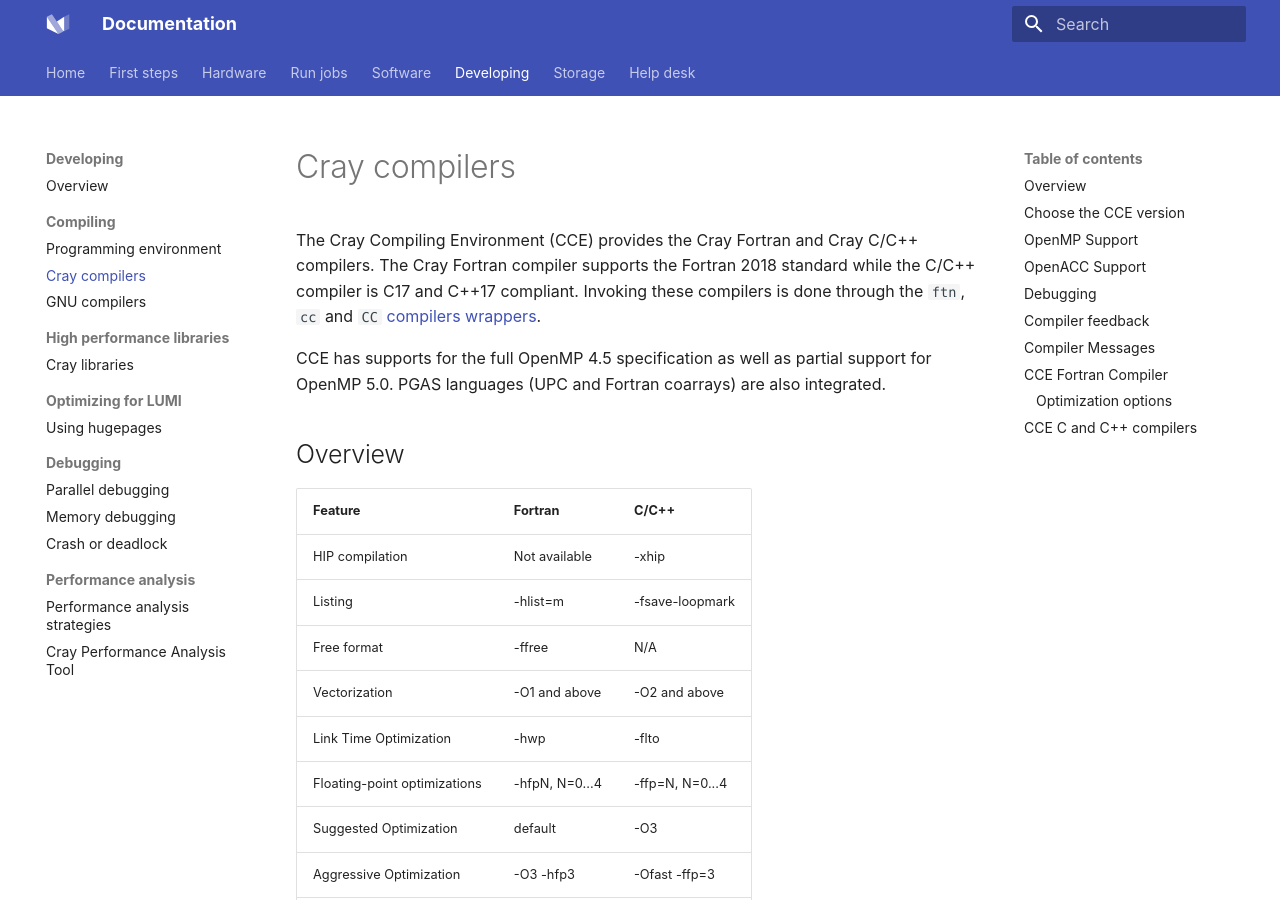
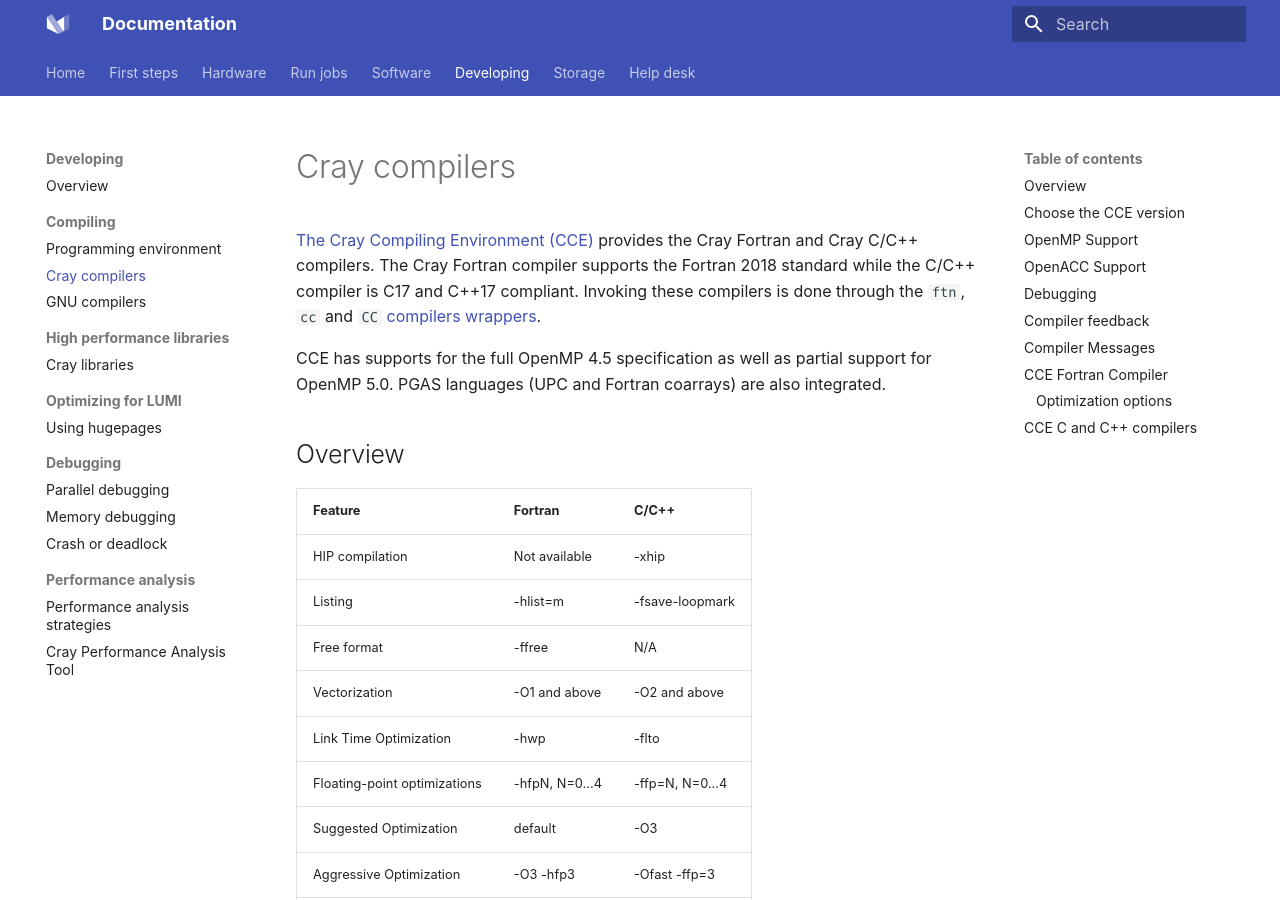
Before and after one commit to Lumi-supercomputer/lumi-userguide, an MkDocs documentation site: the page built from docs/development/compiling/cce.md, in a window 1280 px wide and 900 px high. Built offline with MkDocs 1.6.1 and Material for MkDocs 9.7.7, drawn with Linux system fonts in a browser that asks for light colours; part of the change alters nothing that is shown.

```diff
--- a/docs/development/compiling/cce.md
+++ b/docs/development/compiling/cce.md
@@ -5,7 +5,7 @@
 
 [wrappers]: ../../development/compiling/prgenv.md#compiler-wrappers
 
-The Cray Compiling Environment (CCE) provides the Cray Fortran and Cray C/C++
+[The Cray Compiling Environment (CCE)](https://cpe.ext.hpe.com/docs/#hpe-cray-compiling-environment) provides the Cray Fortran and Cray C/C++
 compilers. The Cray Fortran compiler supports the Fortran 2018 standard while
 the C/C++ compiler is C17 and C++17 compliant. Invoking these compilers is done
 through the `ftn`, `cc` and `CC` [compilers wrappers][wrappers].
```
